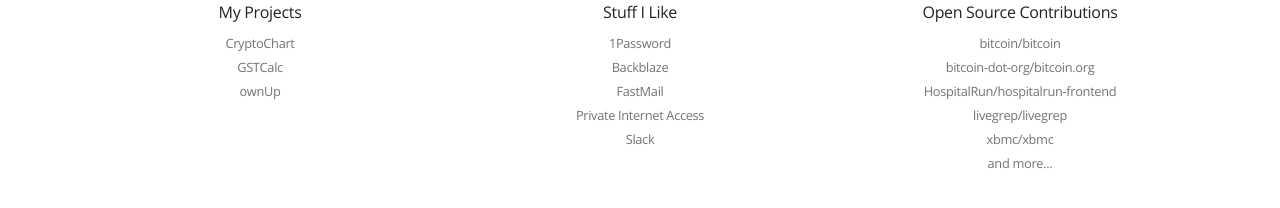
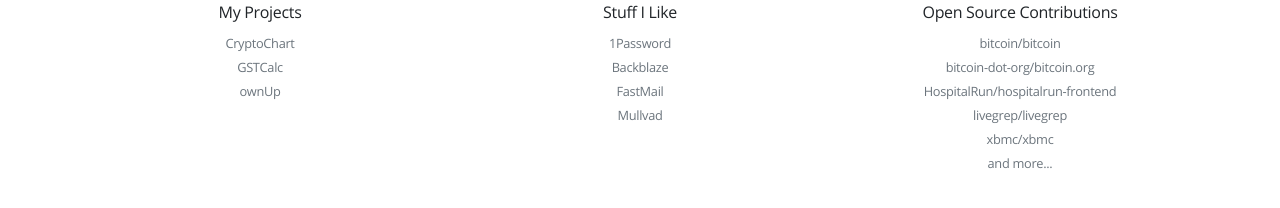
Before and after one commit to MitchellCash/mitchellcash.com, a Jekyll site: the page built from index.html, in a window 1280 px wide. Shown: the part 614-822 px from the top of the page. Built offline with Jekyll 4.4.1, drawn with Linux system fonts in a browser that asks for light colours.

Commit message:
Update the stuff I like...
Replace PIA with Mullvad
Remove Slack (I like it, I just don't use it as much)

```diff
--- a/index.html
+++ b/index.html
@@ -30,8 +30,7 @@
             <li><small><a class="text-muted" href="https://agilebits.com/onepassword">1Password</a></li></small>
             <li><small><a class="text-muted" href="https://www.backblaze.com">Backblaze</a></li></small>
             <li><small><a class="text-muted" href="https://www.fastmail.com">FastMail</a></li></small>
-            <li><small><a class="text-muted" href="https://www.privateinternetaccess.com">Private Internet Access</a></li></small>
-            <li><small><a class="text-muted" href="https://slack.com">Slack</a></li></small>
+            <li><small><a class="text-muted" href="https://mullvad.net">Mullvad</a></li></small>
         </ul>
     </div>
     <div class="text-center col col-12 col-sm-4">
```
